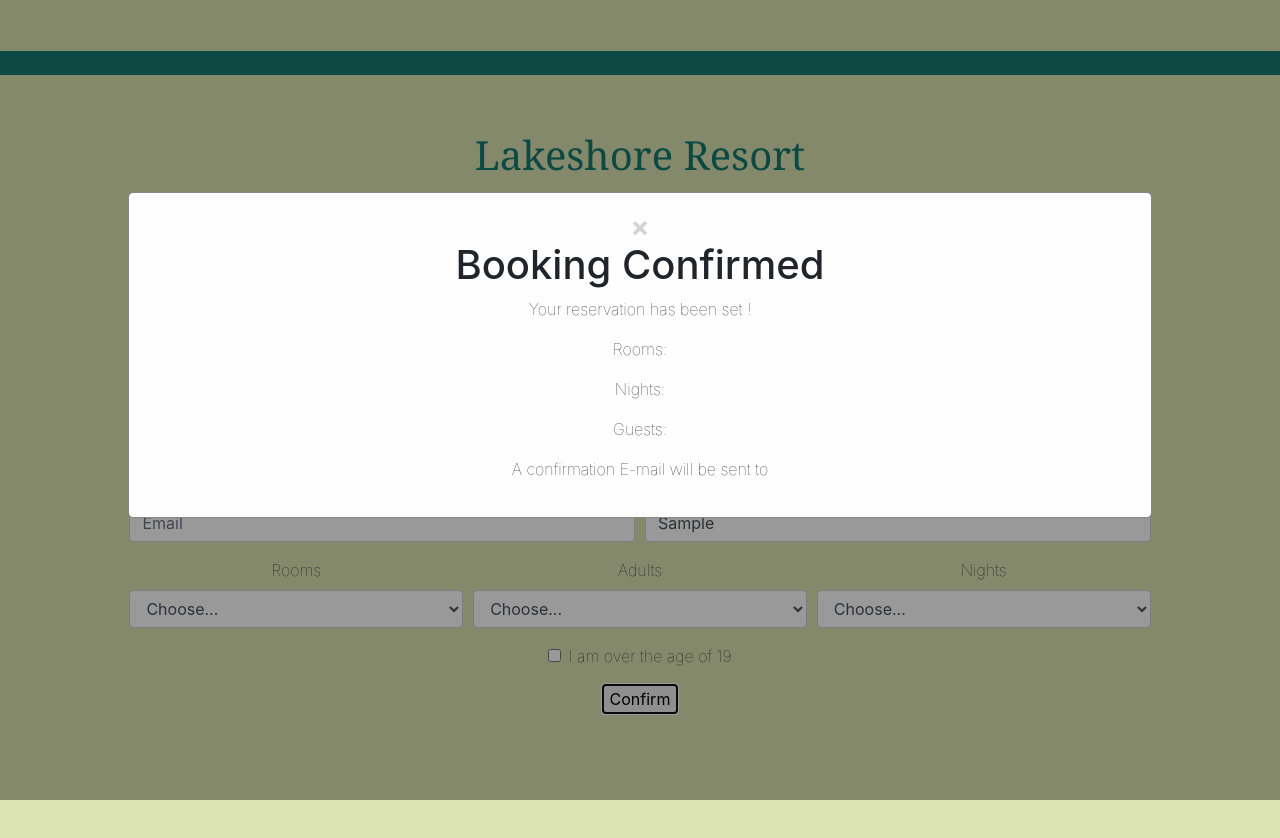
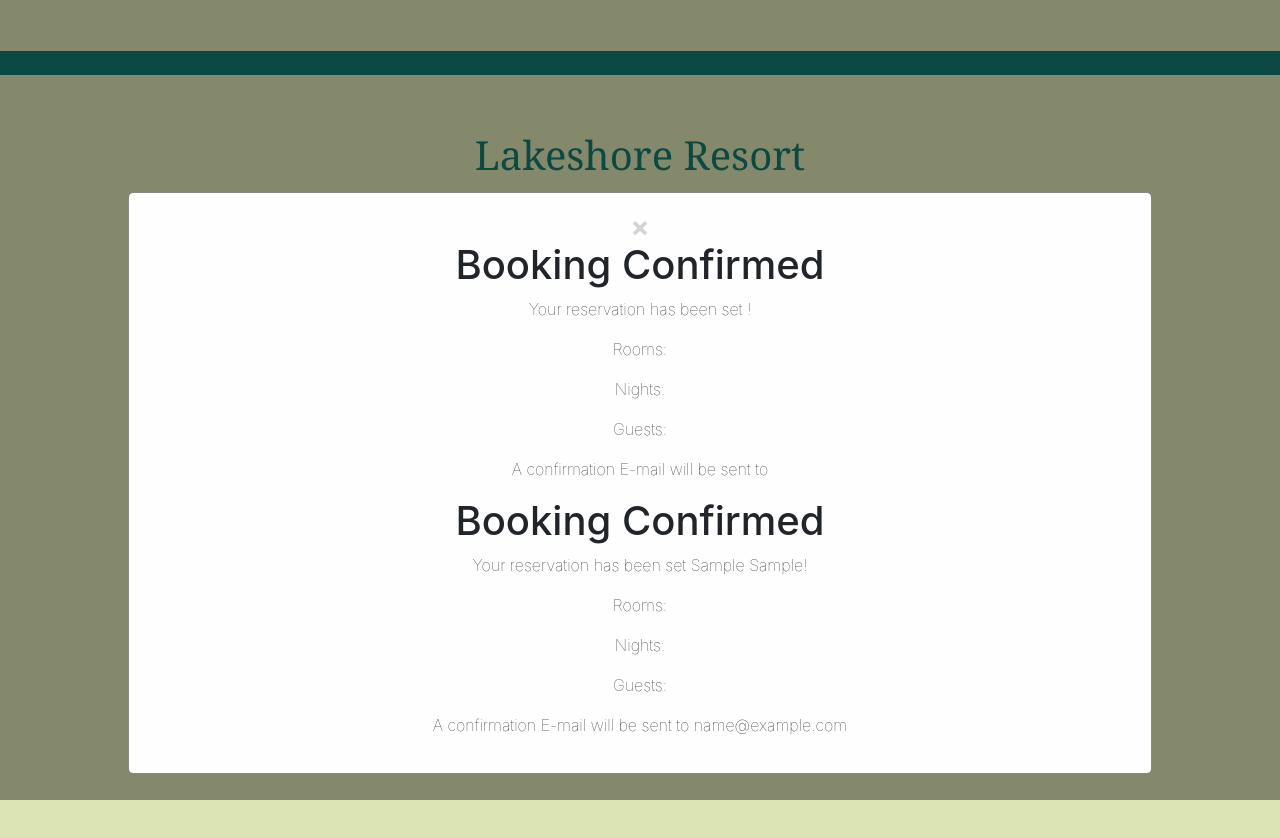
Before and after one commit to rfussell17/hotelApp, a React (Create React App) app: page / in a window 1280 px wide. Both pictures are taken after typing "Sample", "Sample", "name@example.com", "Sample" into the empty fields and a click on the button "Confirm". Shown: the top 838 px of the page. Built offline with nearby package versions, Linux system fonts and the light colour scheme.

Commit message:
data rendering, output shown twice

```diff
--- a/src/Component/Modal/index.js
+++ b/src/Component/Modal/index.js
@@ -9,15 +9,37 @@
     if (!this.props.show) {
       return null;
     }
+
+    const outputVal = [];
+
+    for (let i = 0; i < this.props.guests.length; i++) {
+      const row = (
+        <div>
+          <h1>Booking Confirmed</h1>
+
+          <p>
+            Your reservation has been set {this.props.guests[i].firstName}{" "}
+            {this.props.guests[i].lastName}!
+          </p>
+          <p>Rooms: {this.props.guests[i].rooms}</p>
+          <p>Nights: {this.props.guests[i].nights}</p>
+          <p>Guests: {this.props.guests[i].adults}</p>
+          <p>
+            A confirmation E-mail will be sent to {this.props.guests[i].email}
+          </p>
+        </div>
+      );
+      outputVal.push(row);
+    }
+
     return (
       <div id="myModal" className="modal">
         <div className="modal-content">
-          <span className="close"
-            onClick={this.props.showModal}
-           >
+          <span className="close" onClick={this.props.showModal}>
             &times;
           </span>
-         <h1>Booking Confirmed</h1>
+          {outputVal}
+          {/* <h1>Booking Confirmed</h1>
           <p>
             Your reservation has been set {this.props.form.firstName}{" "}
             {this.props.form.lastName}!
@@ -25,8 +47,7 @@
           <p>Rooms: {this.props.form.rooms}</p>
           <p>Nights: {this.props.form.nights}</p>
           <p>Guests: {this.props.form.adults}</p>
-          <p>A confirmation E-mail will be sent to {this.props.form.email}</p>
-
+          <p>A confirmation E-mail will be sent to {this.props.form.email}</p> */}
         </div>
       </div>
     );
```
